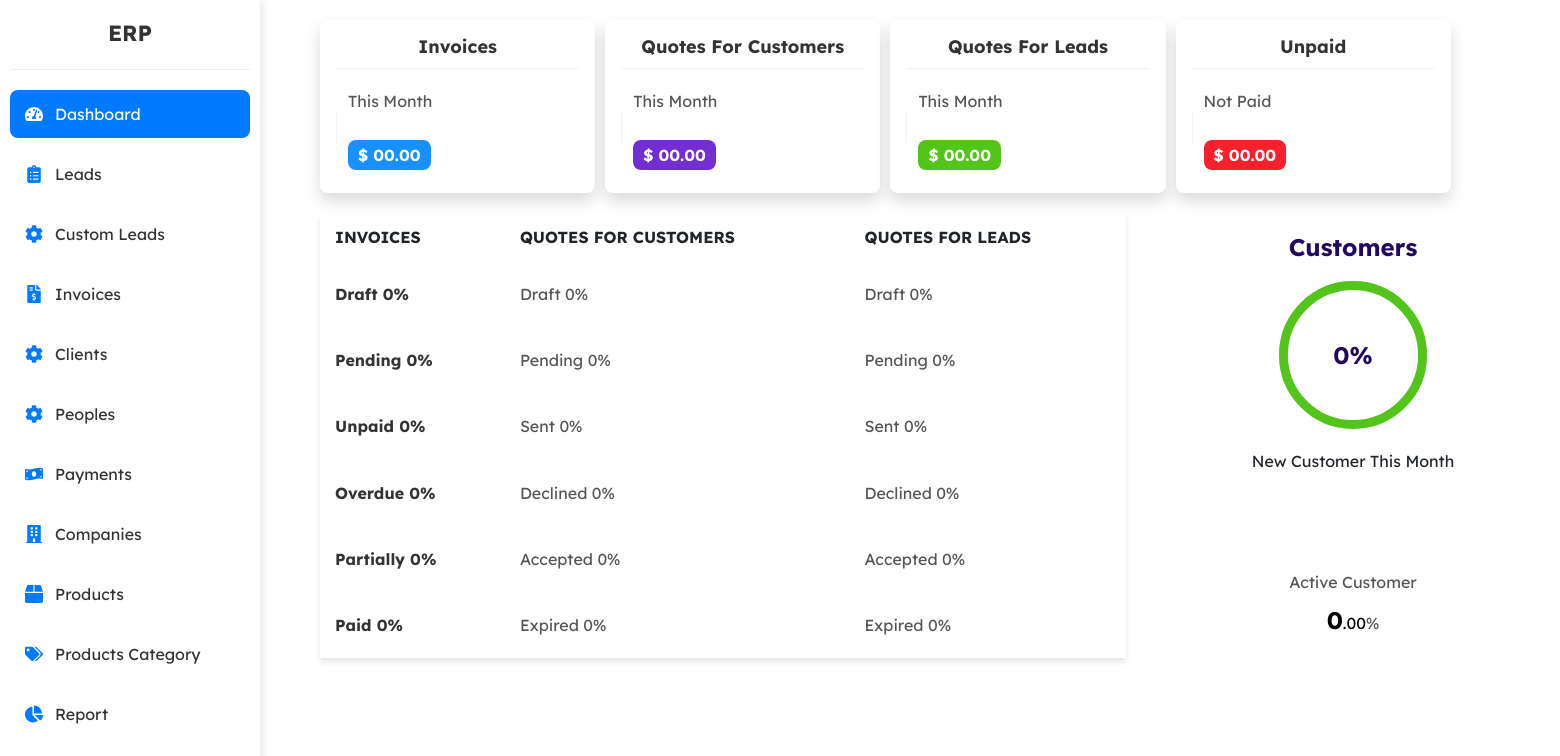
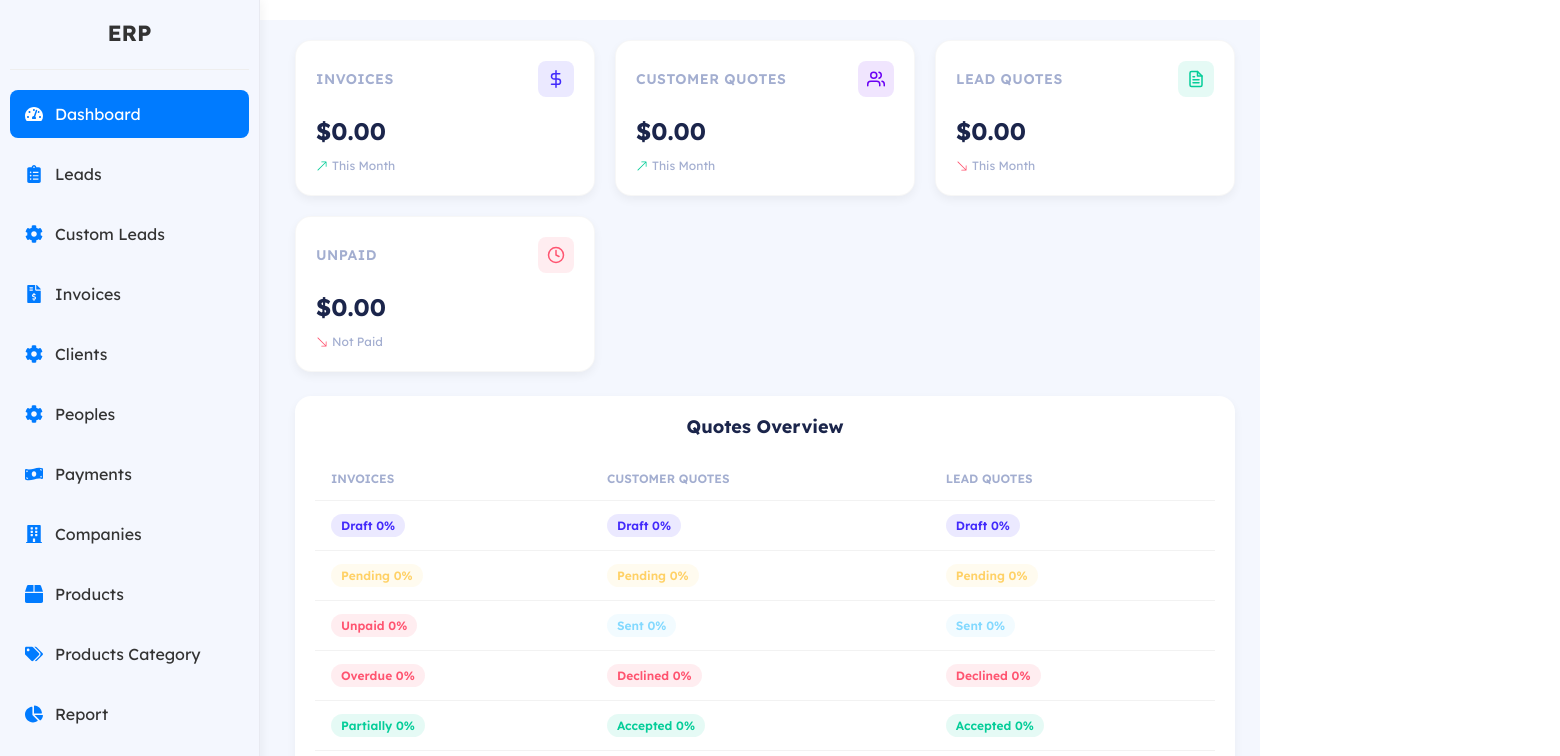
Before and after one commit to Tushar9582/PTS-ERP, a React (Vite) app: page / in a window 1280 px wide. Shown: the top 756 px of the page, 1560 px wide, since content can reach past the window. Built offline with nearby package versions, Linux system fonts and the light colour scheme; no server answers; sample sign-in values are in the browser's storage.

Commit message:
updated now 12:51AM

```diff
--- a/src/Dashboard.css
+++ b/src/Dashboard.css
@@ -1,370 +1,230 @@
-/* Dashboard.css */
-
-/* Base styles for all devices */
-.invoice-card {
-  display: flex;
-  flex-wrap: wrap;
-  gap: 10px;
-  margin-bottom: 20px;
-  width: 100%;
-  box-sizing: border-box;
+/* Modern Dashboard Styles - Horizon UI Inspired */
+:root {
+  --sidebar-width: 250px;
+  --nav-height: 70px;
+  --primary: #422AFB;
+  --primary-light: #F4F7FE;
+  --secondary: #83D9FF;
+  --dark: #1B254B;
+  --light: #F8F9FA;
+  --gray: #A3AED0;
+  --success: #05CD99;
+  --warning: #FFD166;
+  --danger: #FF5470;
 }
 
-.whiteBox {
-  background-color: white;
-  box-shadow: 0 2px 8px rgba(0, 0, 0, 0.15);
-  border-radius: 8px;
-  padding: 16px;
-  width: 100%;
-  box-sizing: border-box;
+.dashboard-container {
+  padding: 20px 25px 20px calc(var(--sidebar-width) + 25px);
+  min-height: 100vh;
+  background-color: var(--primary-light);
+  transition: padding-left 0.3s ease;
 }
 
-.whiteBox .header h3 {
-  margin: 0;
-  font-size: 18px;
-  font-weight: bold;
-  color: #333;
+/* Card Grid */
+.card-grid {
+  display: grid;
+  grid-template-columns: repeat(auto-fit, minmax(240px, 1fr));
+  gap: 20px;
+  margin-bottom: 24px;
 }
 
-.whiteBox .divider {
-  margin: 10px 0;
-  height: 1px;
-  background-color: #f0f0f0;
+/* Modern Card Styles */
+.dashboard-card {
+  background: white;
+  border-radius: 16px;
+  padding: 20px;
+  box-shadow: 0px 4px 10px rgba(0, 0, 0, 0.05);
+  transition: transform 0.3s ease, box-shadow 0.3s ease;
+  border: 1px solid rgba(0, 0, 0, 0.03);
 }
 
-.whiteBox .content {
-  display: flex;
-  flex-direction: column;
+.dashboard-card:hover {
+  transform: translateY(-2px);
+  box-shadow: 0px 6px 15px rgba(0, 0, 0, 0.1);
 }
 
-.whiteBox .row {
+.card-header {
+  display: flex;
+  justify-content: space-between;
+  align-items: center;
+  margin-bottom: 16px;
+}
+
+.card-title {
+  font-size: 14px;
+  font-weight: 600;
+  color: var(--gray);
+  text-transform: uppercase;
+  letter-spacing: 0.5px;
+}
+
+.card-icon {
+  width: 36px;
+  height: 36px;
+  border-radius: 8px;
   display: flex;
   align-items: center;
-  justify-content: space-between;
-  margin: 10px 0;
+  justify-content: center;
+  background: var(--primary-light);
 }
 
-.whiteBox .label {
-  font-size: 16px;
-  color: #555;
+.card-value {
+  font-size: 24px;
+  font-weight: 700;
+  color: var(--dark);
+  margin-bottom: 8px;
 }
 
-.whiteBox .vertical-divider {
-  height: 30px;
-  border-left: 1px solid #f0f0f0;
+.card-footer {
+  display: flex;
+  align-items: center;
+  font-size: 12px;
+  color: var(--gray);
 }
 
-.whiteBox .value {
-  font-size: 16px;
+.trend-up {
+  color: var(--success);
 }
 
-.whiteBox .tag {
-  font-size: 16px;
-  padding: 5px 10px;
-  border-radius: 8px;
-  font-weight: bold;
-  color: white;
+.trend-down {
+  color: var(--danger);
 }
 
-/* Specific colors for the tags */
-.whiteBox .tag {
-  background-color: #1890ff;
+/* Table Section */
+.table-section {
+  background: white;
+  border-radius: 16px;
+  padding: 20px;
+  margin-bottom: 24px;
+  box-shadow: 0px 4px 10px rgba(0, 0, 0, 0.05);
 }
 
-.whiteBox .tag[style*="background-color: #722ed1"] {
-  background-color: #722ed1;
-}
-
-.whiteBox .tag[style*="background-color: #52c41a"] {
-  background-color: #52c41a;
-}
-
-.whiteBox .tag[style*="background-color: #f5222d"] {
-  background-color: #f5222d;
-}
-
-/* For the second section with Ant Design classes */
-.ant-col {
-  padding: 0 15px;
+.section-title {
+  font-size: 18px;
+  font-weight: 700;
+  color: var(--dark);
   margin-bottom: 20px;
 }
 
-.ant-row {
-  display: flex;
-  flex-wrap: wrap;
-  justify-content: space-between;
+.data-table {
+  width: 100%;
+  border-collapse: collapse;
 }
 
-.whiteBox.box-height {
-  height: 100%;
+.data-table th {
+  text-align: left;
+  padding: 12px 16px;
+  font-size: 12px;
+  font-weight: 600;
+  color: var(--gray);
+  text-transform: uppercase;
+  border-bottom: 1px solid rgba(0, 0, 0, 0.05);
 }
 
-.whiteBox .ant-progress-outer {
-  background-color: #f0f0f0;
-  border-radius: 8px;
+.data-table td {
+  padding: 14px 16px;
+  font-size: 14px;
+  color: var(--dark);
+  border-bottom: 1px solid rgba(0, 0, 0, 0.05);
 }
 
-.whiteBox .ant-progress-inner {
-  border-radius: 8px;
-  background-color: #722ed1;
-  height: 10px;
+.data-table tr:last-child td {
+  border-bottom: none;
 }
 
-.ant-progress-bg {
-  background-color: #722ed1;
+.status-badge {
+  padding: 4px 10px;
+  border-radius: 12px;
+  font-size: 12px;
+  font-weight: 600;
 }
 
-.invoice-title {
-  font-size: 18px;
-  font-weight: bold;
-  margin-bottom: 10px;
-}
-
-.status-text {
-  display: flex;
-  justify-content: space-between;
-  margin-bottom: 10px;
-}
-
-.left {
-  font-size: 14px;
-  color: #555;
-}
-
-.right {
-  font-size: 14px;
-  color: #999;
-}
-
-.pad20 {
+/* Progress Section */
+.progress-section {
+  background: white;
+  border-radius: 16px;
   padding: 20px;
-}
-
-/* Second component styles */
-.seconddiv {
-  display: flex;
-  flex-direction: column;
-  gap: 20px;
-  width: 100%;
-  box-sizing: border-box;
-}
-
-.invoice-table {
-  width: 100%;
-  border-collapse: collapse;
-  box-shadow: 0 4px 6px rgba(0, 0, 0, 0.1);
-  overflow-x: auto;
-}
-
-.invoice-table th,
-.invoice-table td {
-  padding: 12px 15px;
-  text-align: left;
-}
-
-.invoice-table th {
-  font-weight: bold;
-  text-transform: uppercase;
-}
-
-.invoice-table tbody tr:hover {
-  background-color: #f1f1f1;
-  transition: background-color 0.3s ease;
-}
-
-.invoice-table td {
-  color: #555;
-}
-
-.invoice-table td:first-child {
-  font-weight: bold;
-  color: #333;
-}
-
-.customers-heading {
-  color: rgb(34, 7, 94);
-  margin-bottom: 20px;
-  font-size: 1.5rem;
-  font-weight: bold;
-  text-align: center;
+  box-shadow: 0px 4px 10px rgba(0, 0, 0, 0.05);
 }
 
 .progress-container {
   display: flex;
   flex-direction: column;
   align-items: center;
-  gap: 20px;
 }
 
-.ant-progress-circle {
+.circular-progress {
   position: relative;
-  width: 148px;
-  height: 148px;
-  margin: 0 auto;
+  width: 140px;
+  height: 140px;
+  margin: 0 auto 16px;
 }
 
-.ant-progress-inner {
-  width: 100%;
-  height: 100%;
-  position: relative;
+.progress-circle {
+  transform: rotate(-90deg);
 }
 
-.ant-progress-circle-svg {
-  width: 100%;
-  height: 100%;
+.progress-bg {
+  fill: none;
+  stroke: var(--primary-light);
+  stroke-width: 6;
 }
 
-.ant-progress-circle-trail {
-  stroke: #f0f0f0;
+.progress-fill {
+  fill: none;
+  stroke: var(--primary);
   stroke-width: 6;
-  fill: none;
   stroke-linecap: round;
+  transition: stroke-dashoffset 0.5s ease;
 }
 
-.ant-progress-circle-path {
-  stroke: #e6f4ff;
-  stroke-width: 6;
-  fill: none;
-  stroke-linecap: round;
-  transition: stroke-dashoffset 0.3s ease;
-}
-
-.ant-progress-circle-path.active {
-  stroke: rgb(82, 196, 26);
-  opacity: 1;
-}
-
-.ant-progress-text {
+.progress-text {
   position: absolute;
   top: 50%;
   left: 50%;
   transform: translate(-50%, -50%);
-  font-size: 1.5rem;
-  color: rgb(34, 7, 94);
-  font-weight: bold;
+  font-size: 24px;
+  font-weight: 700;
+  color: var(--dark);
 }
 
-.ant-divider {
-  border-top: 1px solid #e8e8e8;
-  margin: 20px 0;
-}
-
-.ant-statistic {
+.progress-label {
+  font-size: 14px;
+  color: var(--gray);
+  margin-bottom: 20px;
   text-align: center;
 }
 
-.ant-statistic-title {
-  font-size: 1rem;
-  color: #555;
-  margin-bottom: 8px;
+.stats-item {
+  text-align: center;
 }
 
-.ant-statistic-content {
-  font-size: 1.5rem;
-  color: #000;
+.stats-value {
+  font-size: 20px;
+  font-weight: 700;
+  color: var(--dark);
 }
 
-.ant-statistic-content-value-int {
-  font-weight: bold;
+.stats-label {
+  font-size: 12px;
+  color: var(--gray);
 }
 
-.ant-statistic-content-value-decimal {
-  font-size: 1rem;
-}
-
-.ant-statistic-content-suffix {
-  font-size: 1rem;
-  color: #555;
-}
-
-/* Responsive adjustments */
-@media (min-width: 576px) {
-  .whiteBox {
-    width: calc(50% - 10px);
-  }
-
-  .customers-heading {
-    margin-left: 0;
+/* Responsive Adjustments */
+@media (max-width: 1200px) {
+  .dashboard-container {
+    padding-left: 25px;
   }
 }
 
-@media (min-width: 768px) {
-  .invoice-card {
-    justify-content: flex-start;
-  }
-
-  .whiteBox {
-    width: calc(33.333% - 10px);
-  }
-
-  .seconddiv {
-    flex-direction: row;
-  }
-
-  .invoice-table {
-    width: 65%;
-  }
-
-  .pad20 {
-    flex: 1;
+@media (max-width: 768px) {
+  .card-grid {
+    grid-template-columns: 1fr 1fr;
   }
 }
 
-@media (min-width: 992px) {
-  .whiteBox {
-    width: calc(25% - 10px);
-  }
-
-  .seconddiv {
-    margin-left: 300px;
-  }
-
-  .invoice-card {
-    margin-left: 300px;
+@media (max-width: 480px) {
+  .card-grid {
+    grid-template-columns: 1fr;
   }
 }
-
-@media (min-width: 1200px) {
-  .whiteBox {
-    width: calc(23% - 10px);
-  }
-}
-
-/* Sidebar adjustment for smaller screens */
-@media (max-width: 991px) {
-  .seconddiv,
-  .invoice-card {
-    margin-left: 0;
-  }
-
-  .whiteBox.box-height {
-    margin-left: 0;
-  }
-}
-
-/* Mobile-specific adjustments */
-@media (max-width: 480px) {
-  .whiteBox .row {
-    flex-direction: column;
-    align-items: flex-start;
-  }
-
-  .whiteBox .vertical-divider {
-    display: none;
-  }
-
-  .invoice-table th,
-  .invoice-table td {
-    padding: 8px 10px;
-    font-size: 14px;
-  }
-
-  .ant-progress-circle {
-    width: 120px;
-    height: 120px;
-  }
-
-  .ant-statistic-content {
-    font-size: 1.2rem;
-  }
-}
--- a/src/Dashboard.jsx
+++ b/src/Dashboard.jsx
@@ -1,146 +1,140 @@
 import React from 'react';
-import './Dashboard.css';  // Import the CSS file
+import './Dashboard.css';
+import { FiDollarSign, FiUsers, FiFileText, FiClock } from 'react-icons/fi';
+import { BsArrowUpRight, BsArrowDownRight } from 'react-icons/bs';
 
 const InvoiceCard = () => {
   return (
-    <div>
-      {/* First Component */}
-      <div className="invoice-card">
-        <div className="whiteBox shadow">
-          <div className="header">
-            <h3>Invoices</h3>
+    <div className="dashboard-container">
+      {/* Card Grid Section */}
+      <div className="card-grid">
+        {/* Invoice Card */}
+        <div className="dashboard-card">
+          <div className="card-header">
+            <span className="card-title">Invoices</span>
+            <div className="card-icon" style={{ color: 'var(--primary)', backgroundColor: 'rgba(66, 42, 251, 0.1)' }}>
+              <FiDollarSign size={18} />
             </div>
-          <div className="divider"></div>
-          <div className="content">
-            <div className="row">
-              <div className="label">This Month</div>
-              <div className="vertical-divider"></div>
-              <div className="value">
-                <span className="tag">$ 00.00</span>
           </div>
+          <div className="card-value">$0.00</div>
+          <div className="card-footer">
+            <BsArrowUpRight className="trend-up" />
+            <span style={{ marginLeft: 4 }}>This Month</span>
+          </div>
+        </div>
+
+        {/* Customer Quotes Card */}
+        <div className="dashboard-card">
+          <div className="card-header">
+            <span className="card-title">Customer Quotes</span>
+            <div className="card-icon" style={{ color: '#6A00F4', backgroundColor: 'rgba(106, 0, 244, 0.1)' }}>
+              <FiUsers size={18} />
+            </div>
+          </div>
+          <div className="card-value">$0.00</div>
+          <div className="card-footer">
+            <BsArrowUpRight className="trend-up" />
+            <span style={{ marginLeft: 4 }}>This Month</span>
+          </div>
+        </div>
+
+        {/* Lead Quotes Card */}
+        <div className="dashboard-card">
+          <div className="card-header">
+            <span className="card-title">Lead Quotes</span>
+            <div className="card-icon" style={{ color: 'var(--success)', backgroundColor: 'rgba(5, 205, 153, 0.1)' }}>
+              <FiFileText size={18} />
+            </div>
+          </div>
+          <div className="card-value">$0.00</div>
+          <div className="card-footer">
+            <BsArrowDownRight className="trend-down" />
+            <span style={{ marginLeft: 4 }}>This Month</span>
+          </div>
+        </div>
+
+        {/* Unpaid Card */}
+        <div className="dashboard-card">
+          <div className="card-header">
+            <span className="card-title">Unpaid</span>
+            <div className="card-icon" style={{ color: 'var(--danger)', backgroundColor: 'rgba(255, 84, 112, 0.1)' }}>
+              <FiClock size={18} />
+            </div>
+          </div>
+          <div className="card-value">$0.00</div>
+          <div className="card-footer">
+            <BsArrowDownRight className="trend-down" />
+            <span style={{ marginLeft: 4 }}>Not Paid</span>
           </div>
         </div>
       </div>
 
-        <div className="whiteBox shadow">
-          <div className="header">
-            <h3>Quotes For Customers</h3>
-          </div>
-          <div className="divider"></div>
-          <div className="content">
-            <div className="row">
-              <div className="label">This Month</div>
-              <div className="vertical-divider"></div>
-              <div className="value">
-                <span className="tag" style={{ backgroundColor: '#722ed1' }}>$ 00.00</span>
-              </div>
-            </div>
-          </div>
-        </div>
-
-        <div className="whiteBox shadow">
-          <div className="header">
-            <h3>Quotes For Leads</h3>
-          </div>
-          <div className="divider"></div>
-          <div className="content">
-            <div className="row">
-              <div className="label">This Month</div>
-              <div className="vertical-divider"></div>
-              <div className="value">
-                <span className="tag" style={{ backgroundColor: '#52c41a' }}>$ 00.00</span>
-              </div>
-            </div>
-          </div>
-        </div>
-
-        <div className="whiteBox shadow">
-          <div className="header">
-            <h3>Unpaid</h3>
-          </div>
-          <div className="divider"></div>
-          <div className="content">
-            <div className="row">
-              <div className="label">Not Paid</div>
-              <div className="vertical-divider"></div>
-              <div className="value">
-                <span className="tag" style={{ backgroundColor: '#f5222d' }}>$ 00.00</span>
-              </div>
-            </div>
-          </div>
-        </div>
-      </div>
-
-      {/* Second Component */}
-      {/* <h1>Quotes For Leads</h1> */}
-      <div className="seconddiv">
-      <table className="invoice-table">
+      {/* Table Section */}
+      <div className="table-section">
+        <h3 className="section-title">Quotes Overview</h3>
+        <table className="data-table">
           <thead>
             <tr>
               <th>Invoices</th>
-            <th>Quotes For Customers</th>
-            <th>Quotes For Leads</th>
+              <th>Customer Quotes</th>
+              <th>Lead Quotes</th>
             </tr>
           </thead>
           <tbody>
             <tr>
-            <td>Draft 0%</td>
-            <td>Draft 0%</td>
-            <td>Draft 0%</td>
+              <td><span className="status-badge" style={{ background: 'rgba(66, 42, 251, 0.1)', color: 'var(--primary)' }}>Draft 0%</span></td>
+              <td><span className="status-badge" style={{ background: 'rgba(66, 42, 251, 0.1)', color: 'var(--primary)' }}>Draft 0%</span></td>
+              <td><span className="status-badge" style={{ background: 'rgba(66, 42, 251, 0.1)', color: 'var(--primary)' }}>Draft 0%</span></td>
             </tr>
             <tr>
-            <td>Pending 0%</td>
-            <td>Pending 0%</td>
-            <td>Pending 0%</td>
+              <td><span className="status-badge" style={{ background: 'rgba(255, 212, 102, 0.1)', color: 'var(--warning)' }}>Pending 0%</span></td>
+              <td><span className="status-badge" style={{ background: 'rgba(255, 212, 102, 0.1)', color: 'var(--warning)' }}>Pending 0%</span></td>
+              <td><span className="status-badge" style={{ background: 'rgba(255, 212, 102, 0.1)', color: 'var(--warning)' }}>Pending 0%</span></td>
             </tr>
             <tr>
-            <td>Unpaid 0%</td>
-            <td>Sent 0%</td>
-            <td>Sent 0%</td>
+              <td><span className="status-badge" style={{ background: 'rgba(255, 84, 112, 0.1)', color: 'var(--danger)' }}>Unpaid 0%</span></td>
+              <td><span className="status-badge" style={{ background: 'rgba(131, 217, 255, 0.1)', color: 'var(--secondary)' }}>Sent 0%</span></td>
+              <td><span className="status-badge" style={{ background: 'rgba(131, 217, 255, 0.1)', color: 'var(--secondary)' }}>Sent 0%</span></td>
             </tr>
             <tr>
-            <td>Overdue 0%</td>
-            <td>Declined 0%</td>
-            <td>Declined 0%</td>
+              <td><span className="status-badge" style={{ background: 'rgba(255, 84, 112, 0.1)', color: 'var(--danger)' }}>Overdue 0%</span></td>
+              <td><span className="status-badge" style={{ background: 'rgba(255, 84, 112, 0.1)', color: 'var(--danger)' }}>Declined 0%</span></td>
+              <td><span className="status-badge" style={{ background: 'rgba(255, 84, 112, 0.1)', color: 'var(--danger)' }}>Declined 0%</span></td>
             </tr>
             <tr>
-            <td>Partially 0%</td>
-            <td>Accepted 0%</td>
-            <td>Accepted 0%</td>
+              <td><span className="status-badge" style={{ background: 'rgba(5, 205, 153, 0.1)', color: 'var(--success)' }}>Partially 0%</span></td>
+              <td><span className="status-badge" style={{ background: 'rgba(5, 205, 153, 0.1)', color: 'var(--success)' }}>Accepted 0%</span></td>
+              <td><span className="status-badge" style={{ background: 'rgba(5, 205, 153, 0.1)', color: 'var(--success)' }}>Accepted 0%</span></td>
             </tr>
             <tr>
-            <td>Paid 0%</td>
-            <td>Expired 0%</td>
-            <td>Expired 0%</td>
+              <td><span className="status-badge" style={{ background: 'rgba(5, 205, 153, 0.1)', color: 'var(--success)' }}>Paid 0%</span></td>
+              <td><span className="status-badge" style={{ background: 'rgba(163, 174, 208, 0.1)', color: 'var(--gray)' }}>Expired 0%</span></td>
+              <td><span className="status-badge" style={{ background: 'rgba(163, 174, 208, 0.1)', color: 'var(--gray)' }}>Expired 0%</span></td>
             </tr>
           </tbody>
         </table>
+      </div>
 
-      {/* third */}
-      <div className="pad20">
-      <h3 className="customers-heading">Customers</h3>
+      {/* Progress Section */}
+      <div className="progress-section">
+        <h3 className="section-title">Customer Analytics</h3>
         <div className="progress-container">
-        <div className="ant-progress-circle" role="progressbar" aria-valuenow="0" aria-valuemin="0" aria-valuemax="100">
-          <div className="ant-progress-inner">
-            <svg className="ant-progress-circle-svg" viewBox="0 0 100 100" role="presentation">
-              <circle className="ant-progress-circle-trail" r="47" cx="50" cy="50" />
-              <circle className="ant-progress-circle-path" r="47" cx="50" cy="50" />
-              <circle className="ant-progress-circle-path active" r="47" cx="50" cy="50" />
+          <div className="circular-progress">
+            <svg className="progress-circle" viewBox="0 0 100 100">
+              <circle className="progress-bg" cx="50" cy="50" r="45" />
+              <circle className="progress-fill" cx="50" cy="50" r="45" strokeDasharray="283" strokeDashoffset="283" />
             </svg>
-            <span className="ant-progress-text" title="0%">0%</span>
+            <div className="progress-text">0%</div>
           </div>
+          <p className="progress-label">New Customers This Month</p>
+          <div style={{ display: 'flex', gap: '40px', marginTop: '20px' }}>
+            <div className="stats-item">
+              <div className="stats-value">0</div>
+              <div className="stats-label">Active Customers</div>
             </div>
-        <p className="progress-label">New Customer This Month</p>
-        <div className="ant-divider" role="separator"></div>
-        <div className="ant-statistic">
-          <div className="ant-statistic-title">Active Customer</div>
-          <div className="ant-statistic-content">
-            <span className="ant-statistic-content-value">
-              <span className="ant-statistic-content-value-int">0</span>
-              <span className="ant-statistic-content-value-decimal">.00</span>
-            </span>
-            <span className="ant-statistic-content-suffix">%</span>
-          </div>
+            <div className="stats-item">
+              <div className="stats-value">0%</div>
+              <div className="stats-label">Conversion Rate</div>
             </div>
           </div>
         </div>
--- a/src/navbar.css
+++ b/src/navbar.css
@@ -6,10 +6,10 @@
 }
 
 .sidebar {
-  width: 260px; /* Sidebar width */
+  width: 260px;
   height: 100vh;
-  background-color: #fff;
-  box-shadow: 2px 0 10px rgba(0, 0, 0, 0.1);
+  background-color: #F4F7FE; /* Horizon UI's soft blue */
+  box-shadow: 2px 0 10px rgba(0, 0, 0, 0.05); /* Lighter shadow */
   position: fixed;
   left: 0;
   top: 0;
@@ -18,6 +18,8 @@
   padding: 20px 10px;
   overflow-y: auto;
   transition: transform 0.3s ease-in-out;
+  z-index: 1000;
+  border-right: 1px solid rgba(0, 0, 0, 0.05); /* Subtle right border */
 }
 
 /* Sidebar should always be visible on desktop */
```
Lines whose indentation alone changed are shown as unchanged.
